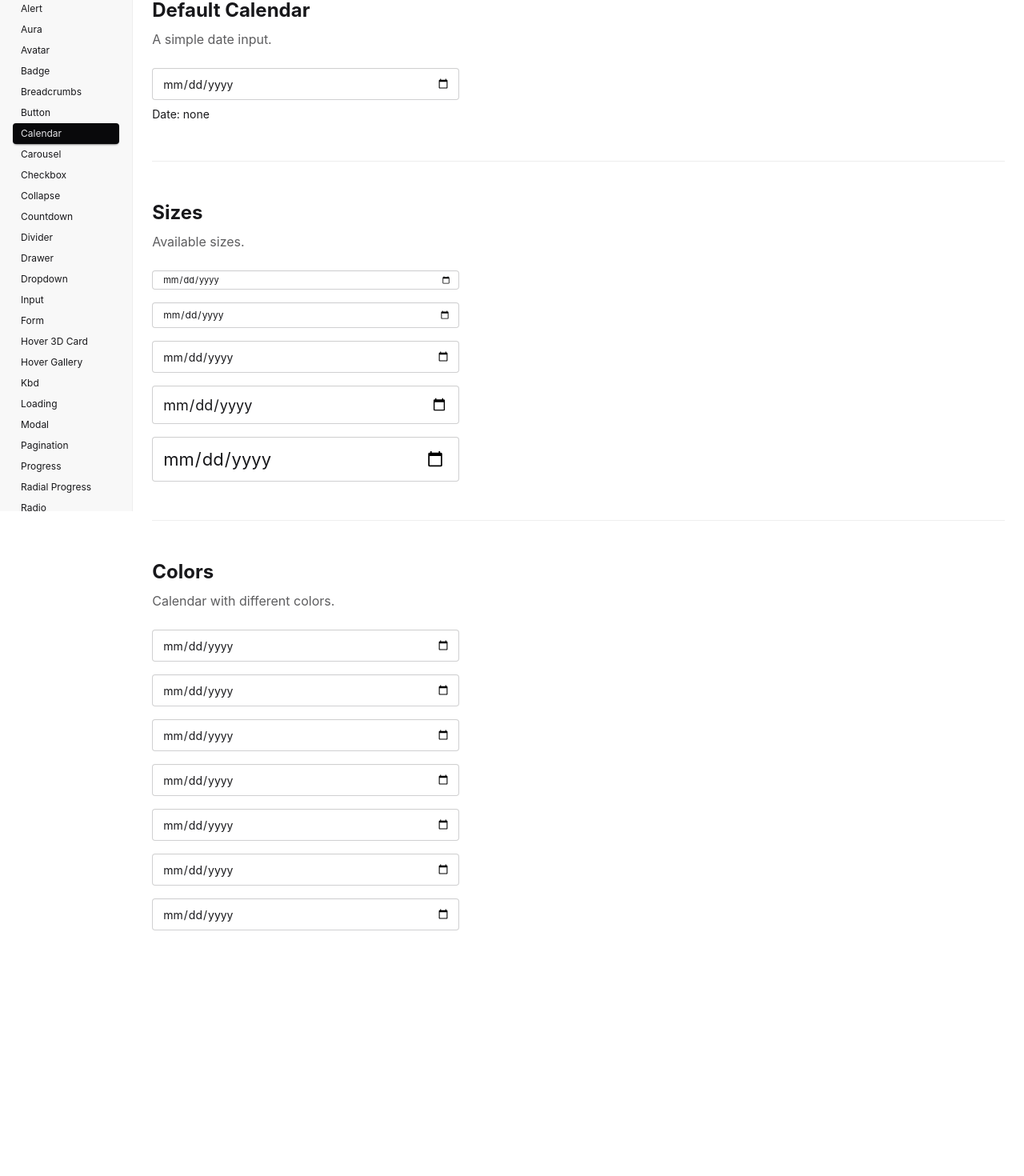
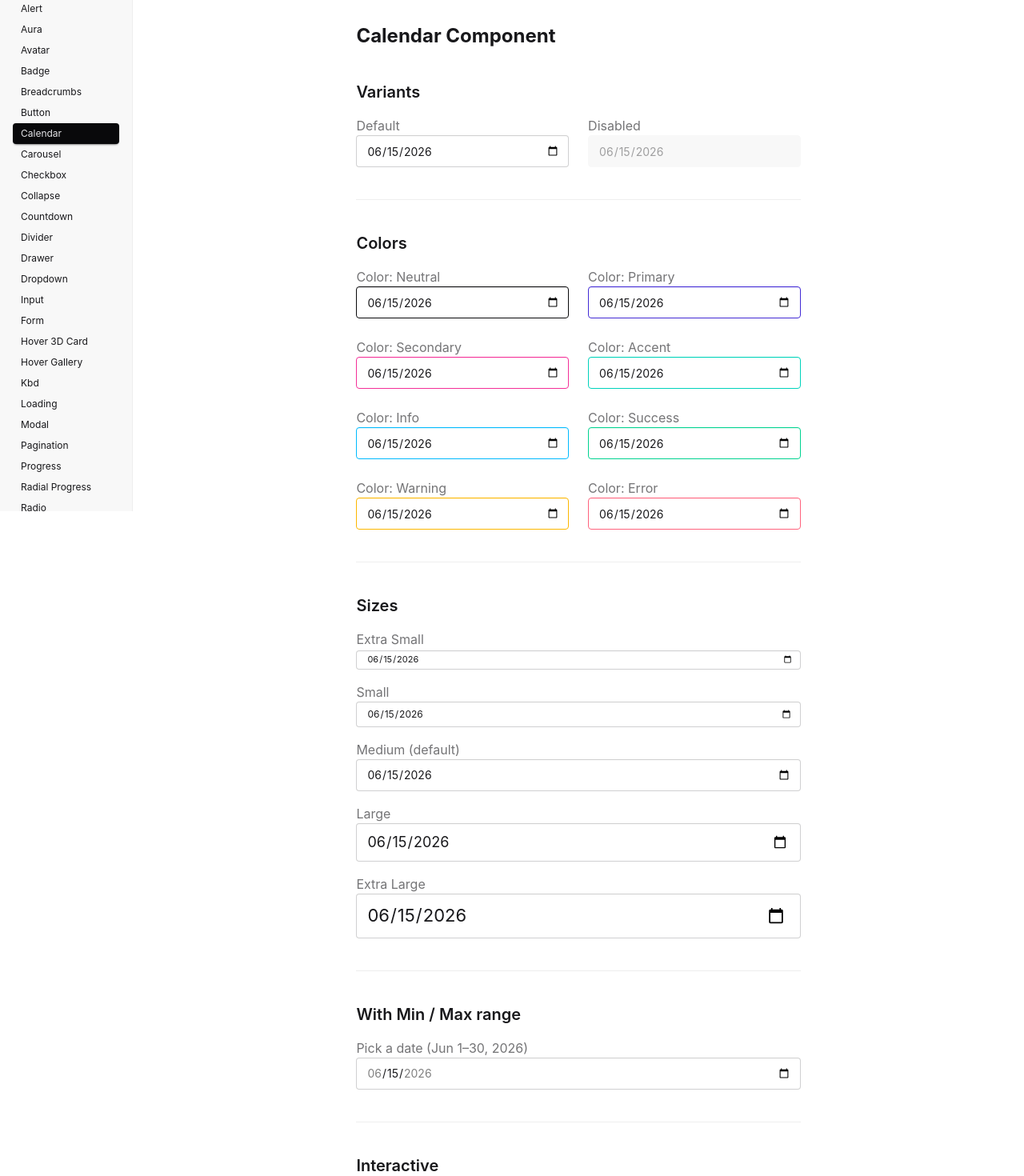
Before and after one commit to igidio/uikit-vue-daisyui, a Vue app: page /calendar in a window 1280 px wide. Shown: the part 160-1630 px from the top of the page at 80% size. Before the commit the page ends 1347 px from the top, so only its background shows below. Built offline with nearby package versions, Linux system fonts and the light colour scheme; what @iconify/tailwind4 would draw is missing.

Commit message:
feat: enhance Calendar and Alert components with new features and improved styling

```diff
--- a/src/features/calendar/page/CalendarPage.vue
+++ b/src/features/calendar/page/CalendarPage.vue
@@ -2,38 +2,92 @@
 import { ref } from 'vue'
 import UiCalendar from '@/shared/ui/ui-calendar/UiCalendar.vue'
 
-const date_value = ref('')
+const min_date = '2026-06-01'
+const max_date = '2026-06-30'
+const interactive_value = ref('2026-06-15')
 </script>
 
 <template>
-  <section class="space-y-12">
-    <div>
-      <h2 class="text-2xl font-bold mb-2">Default Calendar</h2>
-      <p class="text-base-content/70 mb-6">A simple date input.</p>
-      <div class="max-w-sm">
-        <UiCalendar v-model="date_value" placeholder="Select a date" />
+  <div class="p-8 max-w-2xl mx-auto space-y-10">
+    <h1 class="text-2xl font-bold">Calendar Component</h1>
+
+    <!-- Basic demos -->
+    <section>
+      <h2 class="text-xl font-semibold mb-4">Variants</h2>
+      <div class="grid grid-cols-1 md:grid-cols-2 gap-6">
+        <div class="form-control">
+          <label class="label"><span class="label-text">Default</span></label>
+          <UiCalendar model-value="2026-06-15" />
+        </div>
+        <div class="form-control">
+          <label class="label"><span class="label-text">Disabled</span></label>
+          <UiCalendar model-value="2026-06-15" disabled />
+        </div>
       </div>
-      <p class="mt-2 text-sm">Date: {{ date_value || 'none' }}</p>
-    </div>
+    </section>
 
     <hr class="border-base-300" />
 
-    <div>
-      <h2 class="text-2xl font-bold mb-2">Sizes</h2>
-      <p class="text-base-content/70 mb-6">Available sizes.</p>
-      <div class="flex flex-col gap-4 max-w-sm">
-        <UiCalendar v-for="size in ['xs','sm','md','lg','xl']" :key="size" :size="size" :placeholder="`Size: ${size}`" />
+    <!-- Colors showcase -->
+    <section>
+      <h2 class="text-xl font-semibold mb-4">Colors</h2>
+      <div class="grid grid-cols-1 md:grid-cols-2 gap-6">
+        <div v-for="color in ['neutral','primary','secondary','accent','info','success','warning','error']" :key="color" class="form-control">
+          <label class="label"><span class="label-text capitalize">Color: {{ color }}</span></label>
+          <UiCalendar model-value="2026-06-15" :color="color" />
+        </div>
       </div>
-    </div>
+    </section>
 
     <hr class="border-base-300" />
 
-    <div>
-      <h2 class="text-2xl font-bold mb-2">Colors</h2>
-      <p class="text-base-content/70 mb-6">Calendar with different colors.</p>
-      <div class="flex flex-col gap-4 max-w-sm">
-        <UiCalendar v-for="color in ['primary','secondary','accent','info','success','warning','error']" :key="color" :color="color" :placeholder="`Color: ${color}`" />
+    <!-- Sizes showcase -->
+    <section>
+      <h2 class="text-xl font-semibold mb-4">Sizes</h2>
+      <div class="flex flex-col gap-4">
+        <div class="form-control">
+          <label class="label"><span class="label-text">Extra Small</span></label>
+          <UiCalendar model-value="2026-06-15" size="xs" />
+        </div>
+        <div class="form-control">
+          <label class="label"><span class="label-text">Small</span></label>
+          <UiCalendar model-value="2026-06-15" size="sm" />
+        </div>
+        <div class="form-control">
+          <label class="label"><span class="label-text">Medium (default)</span></label>
+          <UiCalendar model-value="2026-06-15" size="md" />
+        </div>
+        <div class="form-control">
+          <label class="label"><span class="label-text">Large</span></label>
+          <UiCalendar model-value="2026-06-15" size="lg" />
+        </div>
+        <div class="form-control">
+          <label class="label"><span class="label-text">Extra Large</span></label>
+          <UiCalendar model-value="2026-06-15" size="xl" />
+        </div>
       </div>
-    </div>
-  </section>
+    </section>
+
+    <hr class="border-base-300" />
+
+    <!-- Min / Max range -->
+    <section>
+      <h2 class="text-xl font-semibold mb-4">With Min / Max range</h2>
+      <div class="form-control">
+        <label class="label"><span class="label-text">Pick a date (Jun 1–30, 2026)</span></label>
+        <UiCalendar model-value="2026-06-15" :min="min_date" :max="max_date" />
+      </div>
+    </section>
+
+    <hr class="border-base-300" />
+
+    <!-- Interactive example -->
+    <section>
+      <h2 class="text-xl font-semibold mb-4">Interactive</h2>
+      <div class="form-control">
+        <label class="label"><span class="label-text">Selected date: {{ interactive_value }}</span></label>
+        <UiCalendar v-model="interactive_value" />
+      </div>
+    </section>
+  </div>
 </template>
--- a/src/shared/ui/ui-alert/UiAlert.vue
+++ b/src/shared/ui/ui-alert/UiAlert.vue
@@ -1,30 +1,36 @@
 <script setup lang="ts">
-import { type IconValue } from '@/shared/data/icons'
-import UiIcon from '@/shared/ui/ui-icon/UiIcon.vue'
-import { alert_types, alert_variants, type UiAlertTypes, type UiAlertColors } from './ui-alert-properties'
+import { type IconValue } from "@/shared/data/icons";
+import UiIcon from "@/shared/ui/ui-icon/UiIcon.vue";
+import {
+	alert_types,
+	alert_variants,
+	type UiAlertTypes,
+	type UiAlertColors,
+} from "./ui-alert-properties";
 
 interface Props {
-  variant?: UiAlertColors
-  type?: UiAlertTypes
-  icon?: IconValue | null
-  label?: string | null
+	variant?: UiAlertColors;
+	type?: UiAlertTypes;
+	icon?: IconValue | null;
+	label?: string | null;
 }
 
 const props = withDefaults(defineProps<Props>(), {
-  variant: 'info',
-  type: 'default',
+	type: "default",
 	icon: null,
 	label: null,
-})
+});
 
 const alert_classes: string = (() => {
-  const c: string[] = ['alert', 'flex']
-  c.push(alert_variants[props.variant as UiAlertColors].class)
-  if (props.type !== 'default') {
-    c.push(alert_types[props.type as UiAlertTypes].class)
+	const c: string[] = ["alert", "flex"];
+	if (props.variant) {
+		c.push(alert_variants[props.variant as UiAlertColors].class);
 	}
-  return c.filter(Boolean).join(' ')
-})()
+	if (props.type !== "default") {
+		c.push(alert_types[props.type as UiAlertTypes].class);
+	}
+	return c.filter(Boolean).join(" ");
+})();
 </script>
 
 <template>
--- a/src/shared/ui/ui-calendar/UiCalendar.vue
+++ b/src/shared/ui/ui-calendar/UiCalendar.vue
@@ -1,35 +1,58 @@
 <script setup lang="ts">
-import type { UiColors } from '@/shared/ui/ui-types'
-import { calendar_sizes, type CalendarSize } from './ui-calendar-properties'
+import type { UiColors } from "@/shared/ui/ui-types";
+import { calendar_sizes, type CalendarSize } from "./ui-calendar-properties";
 
 interface Props {
-  placeholder?: string
-  color?: UiColors
-  size?: CalendarSize
-  min?: string
-  max?: string
-  disabled?: boolean
+	placeholder?: string;
+	color?: UiColors;
+	size?: CalendarSize;
+	min?: string;
+	max?: string;
+	disabled?: boolean;
 }
 
 const props = withDefaults(defineProps<Props>(), {
-  placeholder: '',
+	placeholder: "",
 	color: undefined,
-  size: 'md',
-  min: '',
-  max: '',
+	size: "md",
+	min: "",
+	max: "",
 	disabled: false,
-})
+});
 
-const model_value = defineModel<string>({ default: '' })
+const model_value = defineModel<string>({ default: "" });
 
-const input_classes: string = (() => {
-  const c: string[] = ['input', 'w-full']
-  if (props.color) {
-    c.push(`input-${props.color}`)
+const color_class: string = (() => {
+	switch (props.color) {
+		case "primary":
+			return "input-primary";
+		case "secondary":
+			return "input-secondary";
+		case "accent":
+			return "input-accent";
+		case "neutral":
+			return "input-neutral";
+		case "info":
+			return "input-info";
+		case "success":
+			return "input-success";
+		case "warning":
+			return "input-warning";
+		case "error":
+			return "input-error";
+		case "ghost":
+			return "input-ghost";
+		default:
+			return "";
 	}
-  c.push(calendar_sizes[props.size as CalendarSize] ?? 'input-md')
-  return c.filter(Boolean).join(' ')
-})()
+})();
+
+const size_class: string =
+	calendar_sizes[props.size as CalendarSize] ?? "input-md";
+
+const input_classes: string = `input w-full ${color_class} ${size_class}`
+	.trim()
+	.replace(/\s+/g, " ");
 </script>
 
 <template>
```
Lines whose indentation alone changed are shown as unchanged.
